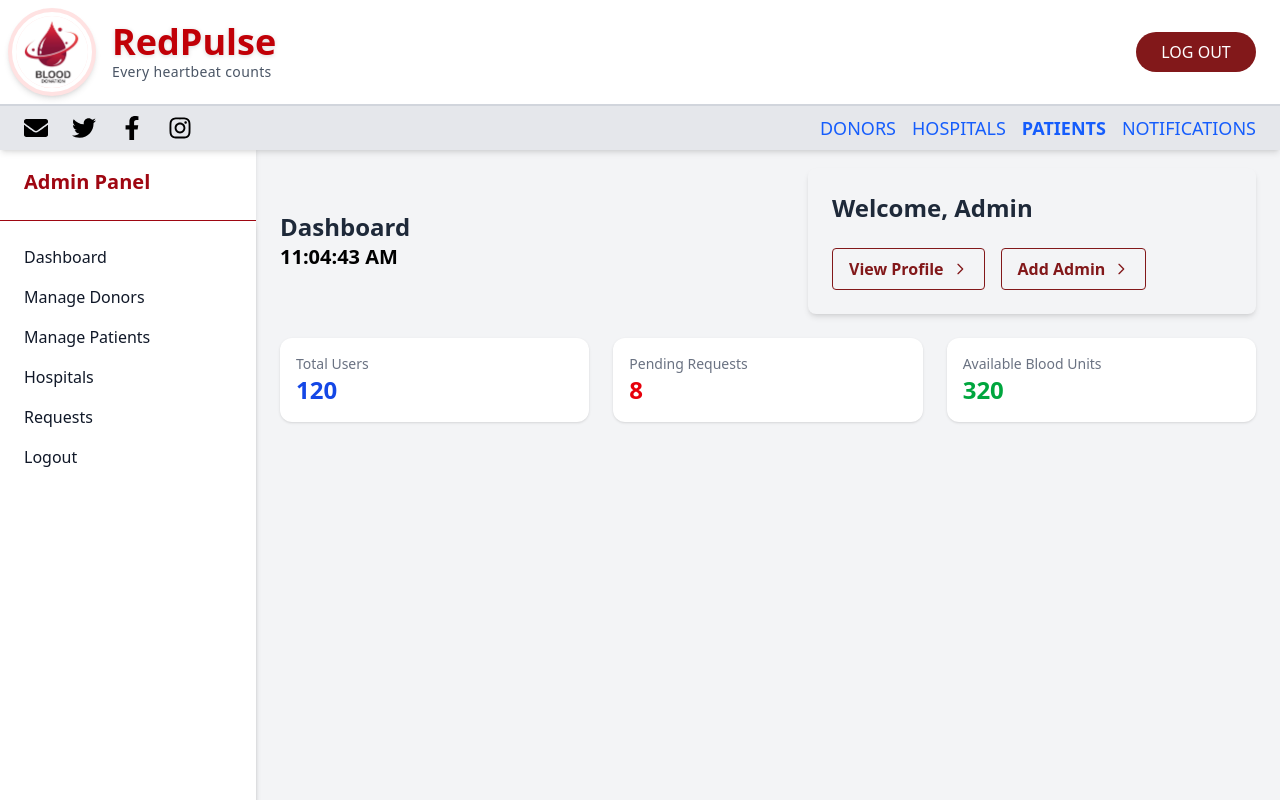
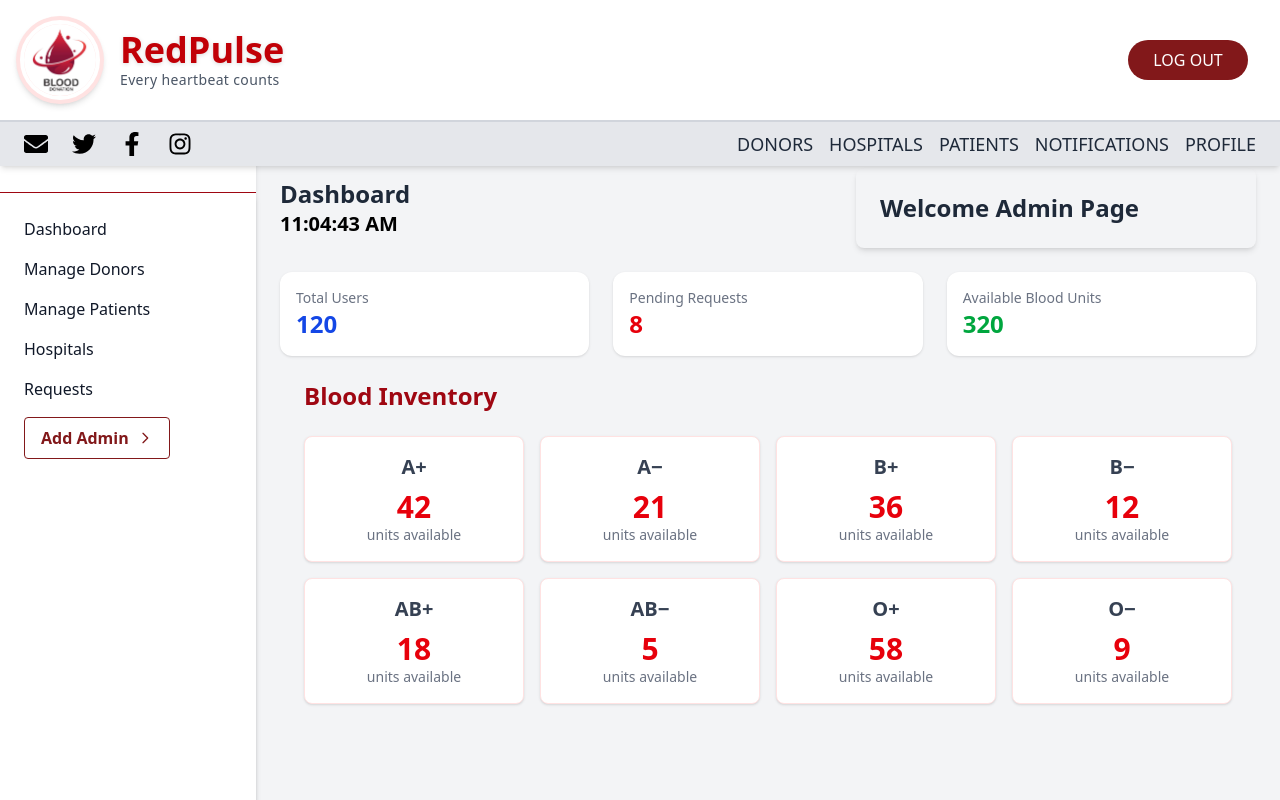
Before and after one commit to sandunipri/blood-donation-system-frontend, a React (Vite) app: page /admin in a window 1280 px wide. Shown: the top 800 px of the page. Built offline with nearby package versions, Linux system fonts and the light colour scheme; sample sign-in values are in the browser's storage.

Commit message:
Admin.tsx

```diff
--- a/src/slices/RootReducer.ts
+++ b/src/slices/RootReducer.ts
@@ -4,9 +4,11 @@ import {useHospitalReducer} from "./HospitalSlice.ts";
 import {useBloodRequestReducer} from "./BloodRequestSlice.ts";
 import {notificationReducer} from "./NotificationSlice.ts";
 import {useDonationReducer} from "./DonationSlice.ts";
+import {adminReducer} from "./AdminSlice.ts";
 
 export const rootReducer = combineReducers({
     user : userReducer,
+    admin : adminReducer,
     hospital : useHospitalReducer,
     bloodRequest : useBloodRequestReducer,
     donation : useDonationReducer,
--- a/src/view/common/navBar/NavBar.tsx
+++ b/src/view/common/navBar/NavBar.tsx
@@ -25,7 +25,12 @@ export function NavBar({scrollToAbout, scrollToHome}: NavBarProps) {
 
     return (
         <div className="font-sans fixed top-0 left-0 w-full z-50 bg-white shadow-md">
-            <div className="p-2 font-sans flex justify-between items-center shadow-md">
+            <div
+                className="p-4 font-sans flex justify-between items-center shadow-md bg-cover bg-center"
+                style={{ backgroundImage: "url('')" }}
+            >
+                {/*set bg-image for the nave bar size*/}
+
                 <div className="flex items-center space-x-4">
                     <div className="p-1 bg-red-100 rounded-full shadow-md">
                         <img
@@ -147,11 +152,13 @@ export function NavBar({scrollToAbout, scrollToHome}: NavBarProps) {
                         {
                             role === "admin" && (
                                 <>
-                                    <li><Link to="/donors" className="hover:underline">DONORS</Link></li>
-                                    <li><Link to="/hospital" className="hover:underline">HOSPITALS</Link></li>
-                                    <li><Link to="/patient" className="font-bold hover:underline">PATIENTS</Link>
+                                    <li><Link to="/donors" className="text-gray-800  hover:text-red-700 font-medium text-lg transition bg-transparent">DONORS</Link></li>
+                                    <li><Link to="/hospital" className="text-gray-800  hover:text-red-700 font-medium text-lg transition bg-transparent">HOSPITALS</Link></li>
+                                    <li><Link to="/patient" className="text-gray-800  hover:text-red-700 font-medium text-lg transition bg-transparent">PATIENTS</Link>
                                     </li>
-                                    <li><Link to="/notification" className="hover:underline">NOTIFICATIONS</Link></li>
+                                    <li><Link to="/notification" className="text-gray-800  hover:text-red-700 font-medium text-lg transition bg-transparent">NOTIFICATIONS</Link></li>
+                                    <li><Link to="/admin" className="text-gray-800  hover:text-red-700 font-medium text-lg transition bg-transparent">PROFILE</Link></li>
+
                                 </>
                             )
                         }
@@ -160,7 +167,7 @@ export function NavBar({scrollToAbout, scrollToHome}: NavBarProps) {
                                 <>
                                     <li><Link to="/donor/profile" className="hover:underline">PROFILE</Link></li>
                                     <li><Link to="/donor/contacts" className="hover:underline">CONTACTS</Link></li>
-                                    <li><Link to="/donor/donors" className="font-bold hover:underline"> BLOOD DONATE</Link></li>
+                                    <li><Link to="/donor/donors" className="hover:underline"> BLOOD DONATE</Link></li>
                                     <li><Link to="/donor/blood-basics" className="hover:underline">BLOOD BASICS</Link></li>
                                     <li><Link to="/history" className="hover:underline">HISTORY</Link></li>
                                 </>
--- a/src/view/pages/admin/Admin.tsx
+++ b/src/view/pages/admin/Admin.tsx
@@ -1,4 +1,4 @@
-import {Link} from "react-router-dom";
+import { Link} from "react-router-dom";
 import {useEffect, useState} from 'react';
 import {useDispatch, useSelector} from "react-redux";
 import type {AppDispatch, RootState} from "../../../store/Store.ts";
@@ -9,6 +9,18 @@ import {registerAdmin} from "../../../slices/AdminSlice.ts";
 
 
 export function Admin() {
+
+    const bloodStock = [
+        { type: "A+", units: 42 },
+        { type: "A−", units: 21 },
+        { type: "B+", units: 36 },
+        { type: "B−", units: 12 },
+        { type: "AB+", units: 18 },
+        { type: "AB−", units: 5 },
+        { type: "O+", units: 58 },
+        { type: "O−", units: 9 },
+    ];
+
     const [time, setTime] = useState(() => new Date());
     useEffect(() => {
         const id = setInterval(() => {
@@ -23,10 +35,11 @@ export function Admin() {
 
     const { handleSubmit, register } = useForm<AdminData>();
 
-    const admin = useSelector((state:RootState)=> state.user);
+    const admin = useSelector((state:RootState)=> state.admin);
     const navigate = useNavigate();
 
     const  onSubmit = (data : AdminData) => {
+
         dispatch(registerAdmin(data));
         console.log("DonorManage registered:", admin);
         alert("New Admin Resister in Successfull")
@@ -39,21 +52,35 @@ export function Admin() {
             <div className="flex h-screen mt-36 bg-gray-100">
                 {/*Sidebar*/}
                 <aside className="w-64 bg-white shadow-md">
-                    <div className="p-6 text-xl font-bold text-red-800 border-b">Admin Panel</div>
+                    <div className="p-6 text-xl font-bold text-red-800 border-b"></div>
                     <nav className="p-6 bg-white shadow-md h-full text-gray-900">
                         <ul className="space-y-4 text-base font-medium">
                             <li><Link to="#"
                                       className="block hover:text-red-600 transition duration-200">Dashboard</Link></li>
                             <li><Link to="/donor-manage" className="block hover:text-red-600 transition duration-200">Manage
                                 Donors</Link></li>
-                            <li><Link to="#" className="block hover:text-red-600 transition duration-200">Manage
+                            <li><Link to="/patient" className="block hover:text-red-600 transition duration-200">Manage
                                 Patients</Link></li>
                             <li><Link to="/hospital"
                                       className="block hover:text-red-600 transition duration-200">Hospitals</Link></li>
-                            <li><Link to="#"
+                            <li><Link to="/notification"
                                       className="block hover:text-red-600 transition duration-200">Requests</Link></li>
-                            <li><Link to="#" className="block hover:text-red-600 transition duration-200">Logout</Link>
-                            </li>
+
+                            <button
+                                className="flex items-center justify-center gap-2 text-red-900 font-semibold border border-red-900 px-4 py-2 rounded hover:bg-red-900 hover:text-white transition duration-300"
+                                onClick={() => setShowModal(true)}
+                            >
+                                Add Admin
+                                <svg
+                                    className="w-4 h-4"
+                                    fill="none"
+                                    stroke="currentColor"
+                                    strokeWidth="2"
+                                    viewBox="0 0 24 24"
+                                >
+                                    <path strokeLinecap="round" strokeLinejoin="round" d="M9 5l7 7-7 7" />
+                                </svg>
+                            </button>
                         </ul>
                     </nav>
                 </aside>
@@ -67,62 +94,20 @@ export function Admin() {
                             </div>
                         </div>
 
-                        <div className="p-6 bg-gray-100 rounded-lg shadow-md w-full max-w-md">
-                            <h2 className="text-2xl font-bold text-gray-800 mb-4">Welcome, Admin</h2>
+                        <div className="p-6 bg-gray-100 flex flex-row justify-between items-center rounded-lg shadow-md w-100 max-w-4xl">
+                            <h2 className="text-2xl font-bold text-gray-800">Welcome Admin Page</h2>
 
-                            <div className="flex flex-col sm:flex-row gap-4 mt-6">
-                                <button
-                                    className="flex items-center justify-center gap-2 text-red-900 font-semibold border border-red-900 px-4 py-2 rounded hover:bg-red-900 hover:text-white transition duration-300"
-                                >
-                                    View Profile
-                                    <svg
-                                        className="w-4 h-4"
-                                        fill="none"
-                                        stroke="currentColor"
-                                        strokeWidth="2"
-                                        viewBox="0 0 24 24"
-                                    >
-                                        <path strokeLinecap="round" strokeLinejoin="round" d="M9 5l7 7-7 7"/>
-                                    </svg>
-                                </button>
+                            <div className="flex gap-4">
 
-                                <button
-                                    className="flex items-center justify-center gap-2 text-red-900 font-semibold border border-red-900 px-4 py-2 rounded hover:bg-red-900 hover:text-white transition duration-300"
-                                    onClick={() => setShowModal(true)}
-                                >
-                                    Add Admin
-                                    <svg
-                                        className="w-4 h-4"
-                                        fill="none"
-                                        stroke="currentColor"
-                                        strokeWidth="2"
-                                        viewBox="0 0 24 24"
-                                    >
-                                        <path strokeLinecap="round" strokeLinejoin="round" d="M9 5l7 7-7 7"/>
-                                    </svg>
-                                </button>
 
-                   {/*             <button
-                                    className="flex items-center justify-center gap-2 text-red-900 font-semibold border border-red-900 px-4 py-2 rounded hover:bg-red-900 hover:text-white transition duration-300"
-                                >
-                                   Sign Out
-                                    <svg
-                                        className="w-4 h-4"
-                                        fill="none"
-                                        stroke="currentColor"
-                                        strokeWidth="2"
-                                        viewBox="0 0 24 24"
-                                    >
-                                        <path strokeLinecap="round" strokeLinejoin="round" d="M9 5l7 7-7 7"/>
-                                    </svg>
-                                </button>*/}
+                            </div>
                         </div>
 
-                        </div>
 
                     </header>
 
                     {/* Stats Cards */}
+                    <div className="flex flex-col">
                         <div className="grid grid-cols-1 md:grid-cols-3 gap-6">
                             <div className="bg-white p-4 rounded-xl shadow">
                                 <h2 className="text-gray-500 text-sm">Total Users</h2>
@@ -137,10 +122,33 @@ export function Admin() {
                                 <p className="text-2xl font-bold text-green-600">320</p>
                             </div>
                         </div>
+                        {/*bloodStock*/}
+                        <div className="p-6">
+                            <h1 className="text-2xl font-bold text-red-800 mb-6">Blood Inventory</h1>
+                            <div className="grid grid-cols-2 md:grid-cols-4 gap-4">
+                                {bloodStock.map((item) => (
+                                    <div
+                                        key={item.type}
+                                        className="bg-white shadow rounded-lg p-4 text-center border border-red-100"
+                                    >
+                                        <h2 className="text-xl font-semibold text-gray-700">{item.type}</h2>
+                                        <p className="text-3xl font-bold text-red-600 mt-2">{item.units}</p>
+                                        <p className="text-sm text-gray-500">units available</p>
+                                    </div>
+                                ))}
+                            </div>
+                        </div>
+
+                    </div>
+
                     {/*Add admin model*/}
 
                     {showModal && (
-                        <form className="max-w-md mx-auto p-6 bg-white rounded shadow space-y-4" onSubmit={handleSubmit(onSubmit)}>
+                        <div className="fixed inset-0 bg-opacity-50 z-50 flex items-center justify-center">
+                            <form
+                                className="w-full max-w-md mx-auto p-6 bg-white rounded-lg shadow space-y-4"
+                                onSubmit={handleSubmit(onSubmit)}
+                            >
                                 <h2 className="text-2xl font-bold mb-4 text-center text-red-800">Register Admin</h2>
 
                                 <input
@@ -188,19 +196,28 @@ export function Admin() {
                                     required
                                 />
 
-                            <input {...register("role")} type="hidden" name="role" value="admin"/>
+                                <input {...register("role")} type="hidden" name="role" value="admin" />
 
                                 <button
-                                // onClick={() => setShowModal(false)}
                                     type="submit"
                                     className="w-full bg-red-700 text-white py-2 rounded hover:bg-red-800 transition"
                                 >
                                     Register Admin
                                 </button>
+
+                                <button
+                                    type="button"
+                                    onClick={() => setShowModal(false)}
+                                    className="w-full mt-2 border border-gray-300 py-2 rounded hover:bg-gray-100 transition"
+                                >
+                                    Cancel
+                                </button>
                             </form>
+                        </div>
+                    )}
 
-                    )}
                 </main>
+
             </div>
         </>
     );
```
Also changed, not shown: src/assets/images/navbar/img_1.png (added). Lines whose indentation alone changed are shown as unchanged.
